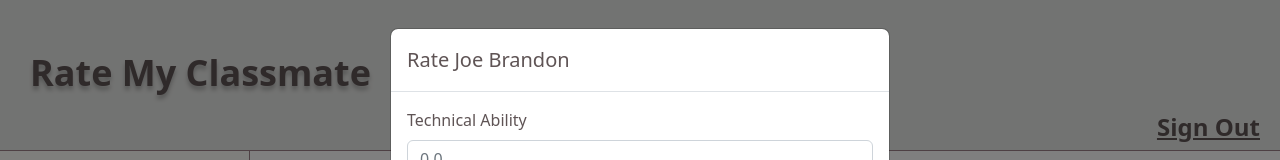
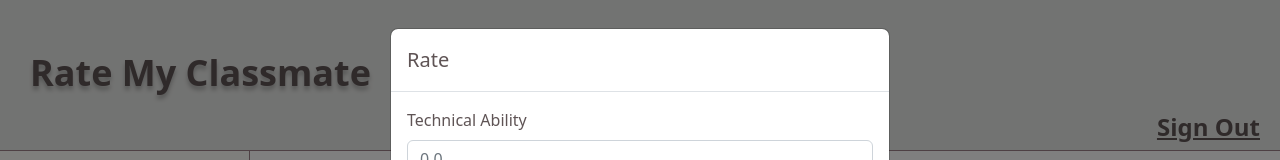
Before and after one commit to jqm4954/rate-my-classmate, a Next.js app: page /classmateProfile in a window 1280 px wide. Both pictures are taken after a click on the button "Rate". Shown: the top 160 px of the page. Built offline with nearby package versions, Linux system fonts and the light colour scheme.

Commit message:
merge fixed

```diff
--- a/src/core/components/rateModal.tsx
+++ b/src/core/components/rateModal.tsx
@@ -1,15 +1,21 @@
-import React, {FunctionComponent} from 'react';
+import React, {FunctionComponent, useState} from 'react';
 import {Button, Input, Label, Modal, ModalBody, ModalFooter, ModalHeader} from 'reactstrap';
 
 interface RateModalProps {
+    rateName: string;
     isOpen: boolean;
     toggle: () => void;
     message?: string;
-    rateName: string;
-    submitRate: () => void;
+    submitRate: (tech: number, tech2: number, tech3: number) => void;
 }
-//from classmateprofile
+
+
 export const RateModal: FunctionComponent<RateModalProps> = (props) => {
+    const [techAbility, setTechAbility] = useState(0);
+
+    const handleSubmit = () => {
+        props.submitRate(techAbility, techAbility, techAbility)
+    }
 
     return (
         <Modal isOpen={props.isOpen} toggle={props.toggle}>
@@ -33,11 +39,10 @@ export const RateModal: FunctionComponent<RateModalProps> = (props) => {
                 <Input id="field5" name="comments"
                        type="text"/>
                 <Label for="field6">Overall Rating</Label>
-                <Input placeholder='0.0' id="field6" name="overall"
-                       type="text"/>
+                <Input placeholder='0.0' id="field6" name="overall"/>
             </ModalBody>
             <ModalFooter>
-                <Button onClick={props.submitRate} color='success'>Rate</Button>
+                <Button onClick={handleSubmit} color='success'>Rate</Button>
             </ModalFooter>
         </Modal>
     )
--- a/src/pages/classmateProfile.tsx
+++ b/src/pages/classmateProfile.tsx
@@ -43,14 +43,13 @@ export default function classmateProfile() {
 
   const {isOpen, toggle} = useModal();
 
+  const submitRate = (tech: number, tech2: number, tech3: number) => {
 
+  }
   return (
     <>
+      <RateModal isOpen={isOpen} toggle={toggle}/>
       <TopBar></TopBar>
-      {isOpen ? <RateModal isOpen={isOpen} toggle={toggle} rateName = {name}
-      submitRate={function (): void {
-        throw new Error("Function not implemented.");
-      } }/> : <></>}
       <div className="flex">
         <SideBar></SideBar>
         <div className={styles.content}>
```
